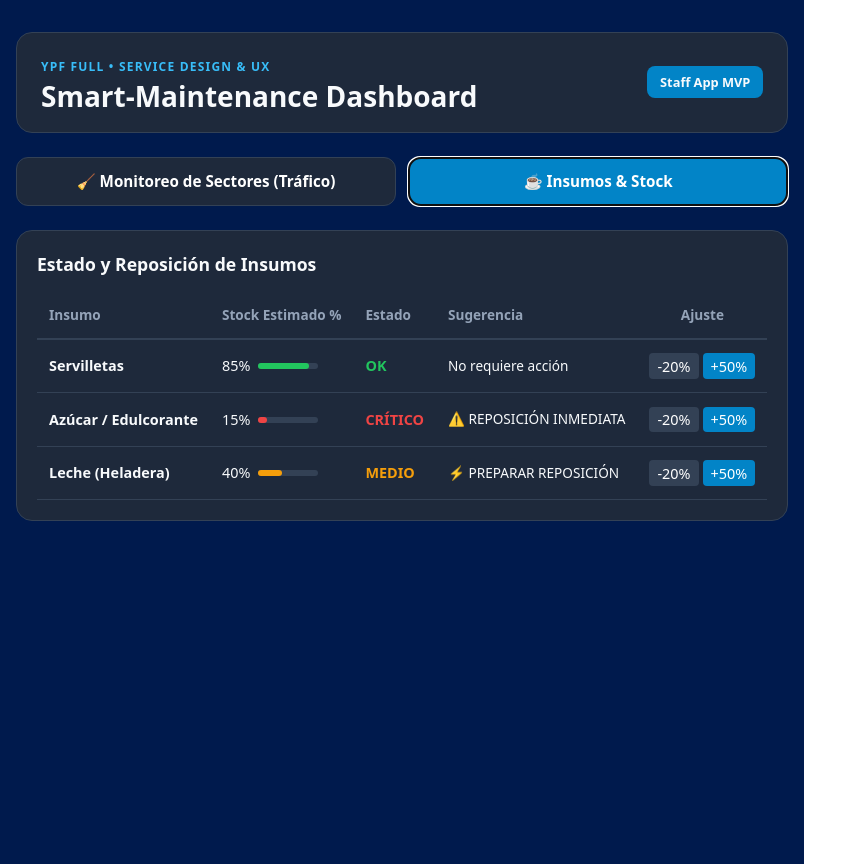
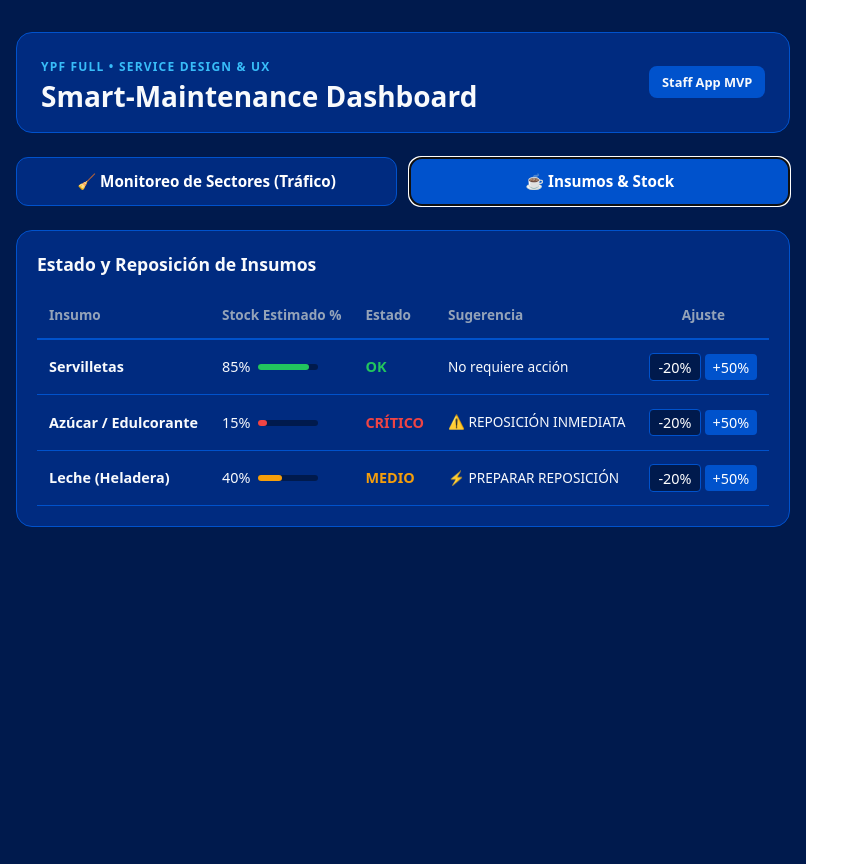
Before and after one commit to maurikspizzo-dot/hello-world-siguiente, a Next.js app: page / in a window 1280 px wide. Both pictures are taken after a click on the button "☕ Insumos & Stock". Shown: the whole page, without its empty margins (0-853 px from the left). Built offline with nearby package versions, Linux system fonts and the light colour scheme.

Commit message:
Paleta oficial Ypf

```diff
--- a/src/app/page.tsx
+++ b/src/app/page.tsx
@@ -86,10 +86,10 @@
           display: 'flex',
           justifyContent: 'space-between',
           alignItems: 'center',
-          backgroundColor: '#1e293b',
+          backgroundColor: '#002b80',
           padding: '1.25rem 1.5rem',
           borderRadius: '1rem',
-          border: '1px solid #334155',
+          border: '1px solid #0052cc',
           marginBottom: '1.5rem'
         }}>
           <div>
@@ -101,7 +101,7 @@
             </h1>
           </div>
           <span style={{
-            backgroundColor: '#0284c7',
+            backgroundColor: '#0052cc',
             padding: '0.4rem 0.8rem',
             borderRadius: '0.5rem',
             fontSize: '0.8rem',
@@ -119,8 +119,8 @@
               flex: 1,
               padding: '0.85rem',
               borderRadius: '0.75rem',
-              border: '1px solid #334155',
-              backgroundColor: activeTab === 'SECTORES' ? '#0284c7' : '#1e293b',
+              border: '1px solid #0052cc',
+              backgroundColor: activeTab === 'SECTORES' ? '#0052cc' : '#002b80',
               color: '#fff',
               fontWeight: '700',
               cursor: 'pointer',
@@ -135,8 +135,8 @@
               flex: 1,
               padding: '0.85rem',
               borderRadius: '0.75rem',
-              border: '1px solid #334155',
-              backgroundColor: activeTab === 'INSUMOS' ? '#0284c7' : '#1e293b',
+              border: '1px solid #0052cc',
+              backgroundColor: activeTab === 'INSUMOS' ? '#0052cc' : '#002b80',
               color: '#fff',
               fontWeight: '700',
               cursor: 'pointer',
@@ -150,7 +150,7 @@
         {/* PESTAÑA 1: SECTORES / ALERTAS DE TRÁFICO */}
         {activeTab === 'SECTORES' && (
           <div style={{ display: 'flex', flexDirection: 'column', gap: '1rem' }}>
-            <div style={{ backgroundColor: '#1e293b', padding: '1rem', borderRadius: '0.75rem', border: '1px solid #334155' }}>
+            <div style={{ backgroundColor: '#002b80', padding: '1rem', borderRadius: '0.75rem', border: '1px solid #0052cc' }}>
               <p style={{ margin: 0, fontSize: '0.85rem', color: '#94a3b8' }}>
                 <strong>Lógica del sistema:</strong> Las alertas se activan automáticamente cuando el flujo acumulado de clientes supera el umbral crítico por sector.
               </p>
@@ -160,10 +160,10 @@
               <div
                 key={zone.id}
                 style={{
-                  backgroundColor: '#1e293b',
+                  backgroundColor: '#002b80',
                   padding: '1.25rem 1.5rem',
                   borderRadius: '1rem',
-                  border: `2px solid ${zone.status === 'CRÍTICO' ? '#ef4444' : '#334155'}`,
+                  border: `2px solid ${zone.status === 'CRÍTICO' ? '#ef4444' : '#0052cc'}`,
                   display: 'flex',
                   justifyContent: 'space-between',
                   alignItems: 'center',
@@ -194,9 +194,9 @@
                   <button
                     onClick={() => simulateTraffic(zone.id, 10)}
                     style={{
-                      backgroundColor: '#334155',
+                      backgroundColor: '#001a4d',
                       color: '#cbd5e1',
-                      border: 'none',
+                      border: '1px solid #0052cc',
                       padding: '0.5rem 0.75rem',
                       borderRadius: '0.5rem',
                       fontSize: '0.8rem',
@@ -230,13 +230,13 @@
 
         {/* PESTAÑA 2: INSUMOS_STOCK */}
         {activeTab === 'INSUMOS' && (
-          <div style={{ backgroundColor: '#1e293b', borderRadius: '1rem', padding: '1.25rem', border: '1px solid #334155' }}>
+          <div style={{ backgroundColor: '#002b80', borderRadius: '1rem', padding: '1.25rem', border: '1px solid #0052cc' }}>
             <h2 style={{ fontSize: '1.1rem', margin: '0 0 1rem 0' }}>Estado y Reposición de Insumos</h2>
 
             <div style={{ overflowX: 'auto' }}>
               <table style={{ width: '100%', borderCollapse: 'collapse', textAlign: 'left' }}>
                 <thead>
-                  <tr style={{ borderBottom: '2px solid #334155', color: '#94a3b8', fontSize: '0.85rem' }}>
+                  <tr style={{ borderBottom: '2px solid #0052cc', color: '#94a3b8', fontSize: '0.85rem' }}>
                     <th style={{ padding: '0.75rem' }}>Insumo</th>
                     <th style={{ padding: '0.75rem' }}>Stock Estimado %</th>
                     <th style={{ padding: '0.75rem' }}>Estado</th>
@@ -248,12 +248,12 @@
                   {supplies.map(supply => {
                     const info = getStockStatus(supply.stockPercentage);
                     return (
-                      <tr key={supply.id} style={{ borderBottom: '1px solid #334155', fontSize: '0.9rem' }}>
+                      <tr key={supply.id} style={{ borderBottom: '1px solid #0052cc', fontSize: '0.9rem' }}>
                         <td style={{ padding: '0.85rem 0.75rem', fontWeight: '600' }}>{supply.name}</td>
                         <td style={{ padding: '0.85rem 0.75rem' }}>
                           <div style={{ display: 'flex', alignItems: 'center', gap: '0.5rem' }}>
                             <span>{supply.stockPercentage}%</span>
-                            <div style={{ width: '60px', height: '6px', backgroundColor: '#334155', borderRadius: '3px' }}>
+                            <div style={{ width: '60px', height: '6px', backgroundColor: '#001a4d', borderRadius: '3px' }}>
                               <div style={{ width: `${supply.stockPercentage}%`, height: '100%', backgroundColor: info.color, borderRadius: '3px' }} />
                             </div>
                           </div>
@@ -267,13 +267,13 @@
                         <td style={{ padding: '0.85rem 0.75rem', textAlign: 'center' }}>
                           <button
                             onClick={() => updateStock(supply.id, -20)}
-                            style={{ backgroundColor: '#334155', color: '#fff', border: 'none', padding: '0.2rem 0.5rem', borderRadius: '0.25rem', marginRight: '0.25rem', cursor: 'pointer' }}
+                            style={{ backgroundColor: '#001a4d', color: '#fff', border: '1px solid #0052cc', padding: '0.2rem 0.5rem', borderRadius: '0.25rem', marginRight: '0.25rem', cursor: 'pointer' }}
                           >
                             -20%
                           </button>
                           <button
                             onClick={() => updateStock(supply.id, 50)}
-                            style={{ backgroundColor: '#0284c7', color: '#fff', border: 'none', padding: '0.2rem 0.5rem', borderRadius: '0.25rem', cursor: 'pointer' }}
+                            style={{ backgroundColor: '#0052cc', color: '#fff', border: 'none', padding: '0.2rem 0.5rem', borderRadius: '0.25rem', cursor: 'pointer' }}
                           >
                             +50%
                           </button>
```
